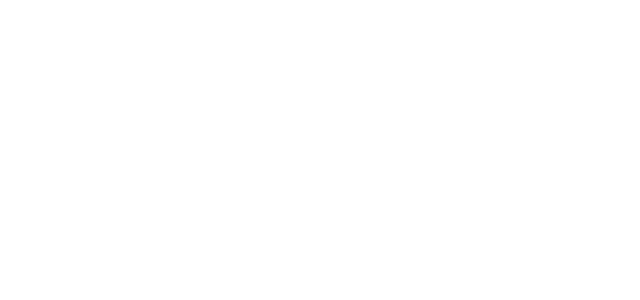
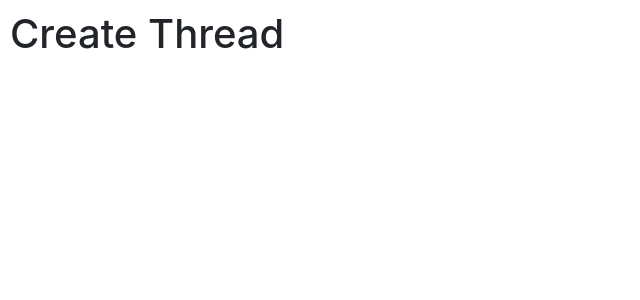
Before and after one commit to qqunx9999/KPP_Frontend, a React (Create React App) app in the folder frontend/: page /CreateThread in a window 1280 px wide. Shown: the top 300 px of the page, without its empty margins (0-640 px from the left). Built offline with nearby package versions, Linux system fonts and the light colour scheme.

Commit message:
fix link bug

```diff
--- a/frontend/src/Pages/AuthenLogIn.tsx
+++ b/frontend/src/Pages/AuthenLogIn.tsx
@@ -30,7 +30,7 @@ const AuthenLogIn = () => {
         </div>
       </div>
       { setInterval(delay, 3000) }
-      { time && (<Redirect to="/Home_new" />) }
+      { time && (<Redirect to="/Home" />) }
     </div>
   );
 }
--- a/frontend/src/Pages/CreateThread_new.tsx
+++ b/frontend/src/Pages/CreateThread_new.tsx
@@ -7,8 +7,8 @@ const CreateThread_new = () => {
 
   return(
     <div>
-      <div className="temp">
-
+      <div style={ temp }>
+        <h1>Create Thread</h1>
       </div>
     </div>
   );
```
